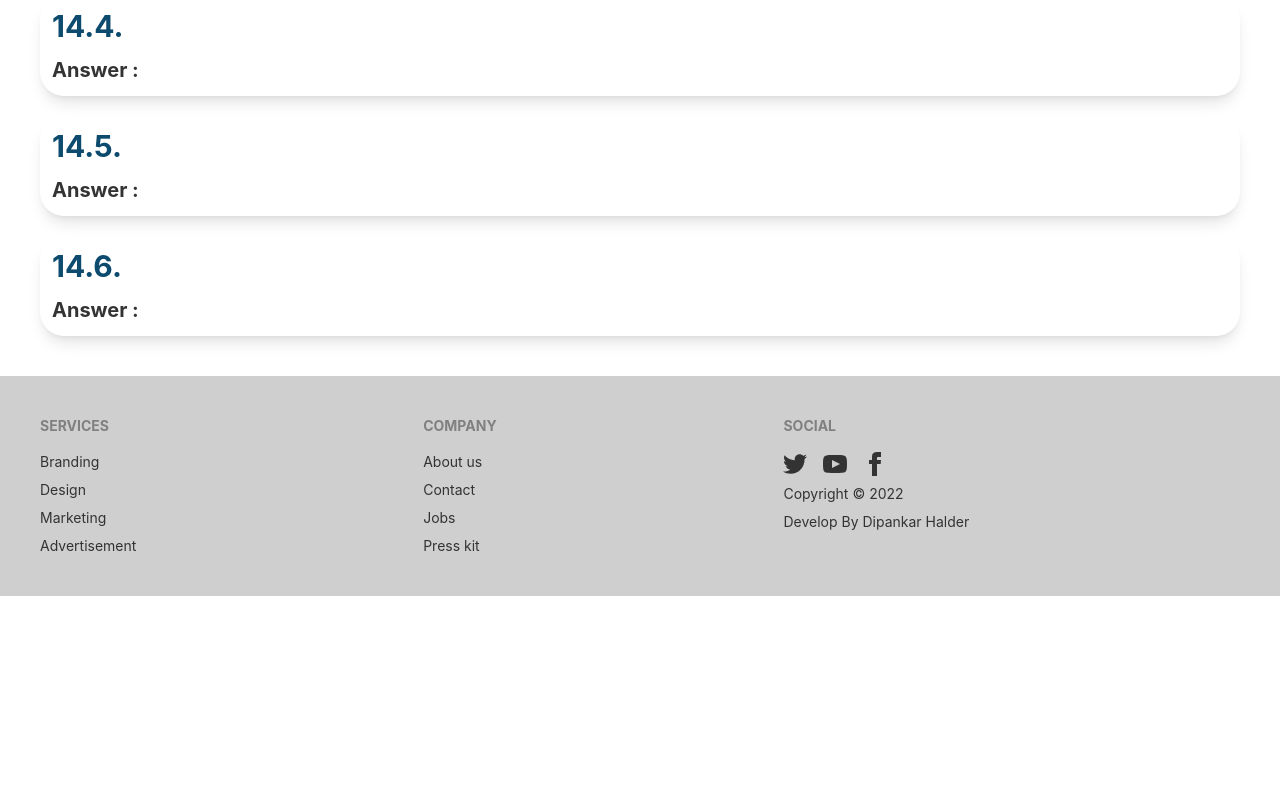
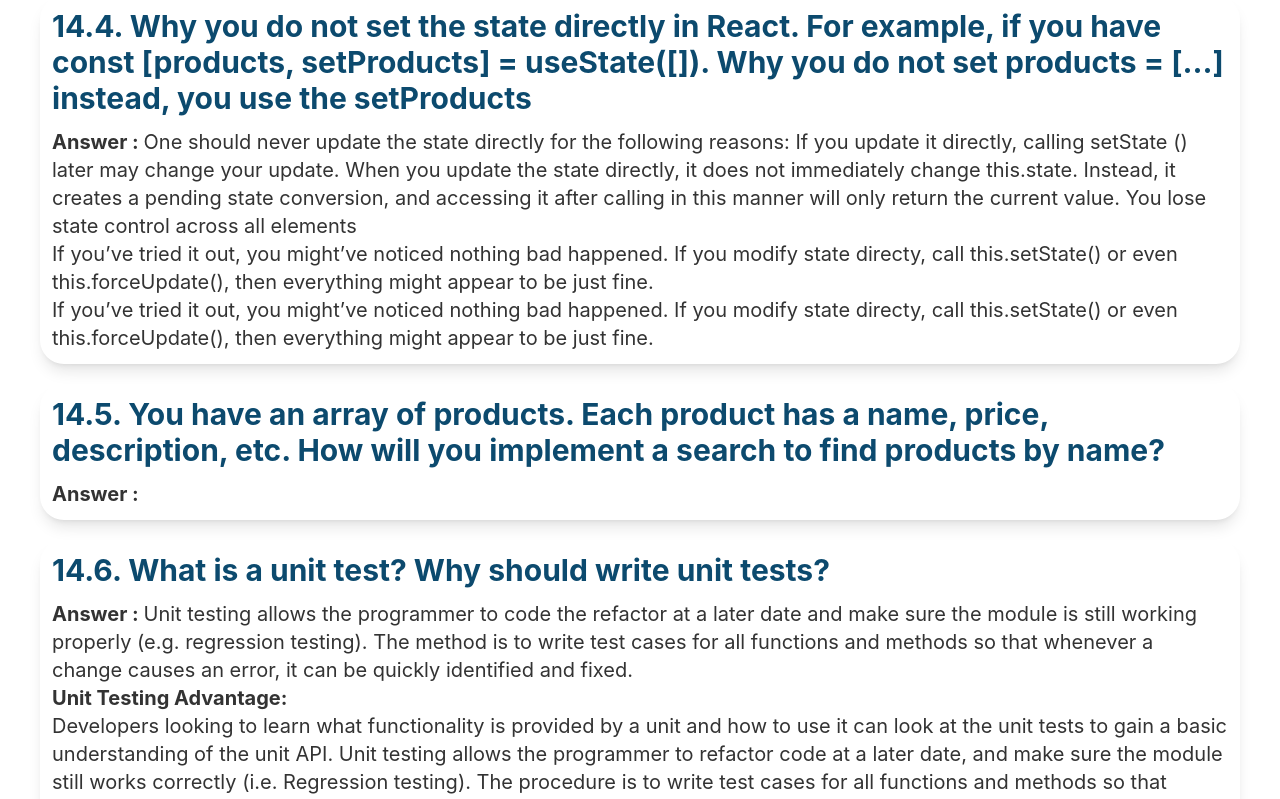
Before and after one commit to dipankar11137/manufacturer-website-client-side, a React (Create React App) app: page /blogs in a window 1280 px wide. Shown: the part 1320-2119 px from the top of the page. Before the commit the page ends 1916 px from the top, so only its background shows below. Built offline with nearby package versions, Linux system fonts and the light colour scheme; no server answers.

Commit message:
update blog

```diff
--- a/src/Pages/Share/Blogs.js
+++ b/src/Pages/Share/Blogs.js
@@ -40,16 +40,36 @@ const Blogs = () => {
                     <p className='mt-3 text-xl'><span className='font-bold'>Answer : </span>Prototypical inheritance is a feature of JavaScript that is used to add methods and features to objects. It is a method by which an object can inherit the properties and methods of another object. Traditionally, to get and set an [[prototype]] of an object, we use the object. get Prototype Of and object.JavaScript is a prototype-based, Object Oriented programming language. After the ES6 updates, JavaScript allowed for “prototypal inheritance”, meaning that objects and methods can be shared, extended, and copied. Sharing amid objects makes for easy inheritance of structure (data fields), behavior (functions / methods), and state (data values). JavaScript is the most common of the prototype-capable languages, and its capabilities are relatively unique. When used appropriately, prototypical inheritance in JavaScript is a powerful tool that can save hours of coding.</p>
                 </div>
                 <div className='shadow-lg rounded-3xl p-3 mt-5'>
-                    <h1 className='font-bold text-3xl text-sky-900'>14.4. </h1>
+                    <h1 className='font-bold text-3xl text-sky-900'>14.4. Why you do not set the state directly in React. For example, if you have const [products, setProducts] = useState([]). Why you do not set products = [...] instead, you use the setProducts</h1>
+                    <p className='mt-3 text-xl'><span className='font-bold'>Answer : </span>One should never update the state directly for the following reasons:
+                        If you update it directly, calling setState () later may change your update.
+                        When you update the state directly, it does not immediately change this.state. Instead, it creates a pending state conversion, and accessing it after calling in this manner will only return the current value.
+                        You lose state control across all elements <br />
+                        If you’ve tried it out, you might’ve noticed nothing bad happened. If you modify state directy, call this.setState({ }) or even this.forceUpdate(), then everything might appear to be just fine. <br />
+                        If you’ve tried it out, you might’ve noticed nothing bad happened. If you modify state directy, call this.setState({ }) or even this.forceUpdate(), then everything might appear to be just fine.
+                    </p>
+                </div>
+                <div className='shadow-lg rounded-3xl p-3 mt-5'>
+                    <h1 className='font-bold text-3xl text-sky-900'>14.5. You have an array of products. Each product has a name, price, description, etc. How will you implement a search to find products by name?</h1>
                     <p className='mt-3 text-xl'><span className='font-bold'>Answer : </span></p>
                 </div>
                 <div className='shadow-lg rounded-3xl p-3 mt-5'>
-                    <h1 className='font-bold text-3xl text-sky-900'>14.5. </h1>
-                    <p className='mt-3 text-xl'><span className='font-bold'>Answer : </span></p>
-                </div>
-                <div className='shadow-lg rounded-3xl p-3 mt-5'>
-                    <h1 className='font-bold text-3xl text-sky-900'>14.6. </h1>
-                    <p className='mt-3 text-xl'><span className='font-bold'>Answer : </span></p>
+                    <h1 className='font-bold text-3xl text-sky-900'>14.6. What is a unit test? Why should write unit tests?</h1>
+                    <p className='mt-3 text-xl'><span className='font-bold'>Answer : </span>Unit testing allows the programmer to code the refactor at a later date and make sure the module is still working properly (e.g. regression testing). The method is to write test cases for all functions and methods so that whenever a change causes an error, it can be quickly identified and fixed.
+                        <br />
+                        <span className='font-bold'>Unit Testing Advantage:</span>
+                        <br />
+                        Developers looking to learn what functionality is provided by a unit and how to use it can look at the unit tests to gain a basic understanding of the unit API.
+                        Unit testing allows the programmer to refactor code at a later date, and make sure the module still works correctly (i.e. Regression testing). The procedure is to write test cases for all functions and methods so that whenever a change causes a fault, it can be quickly identified and fixed.
+                        Due to the modular nature of the unit testing, we can test parts of the project without waiting for others to be completed.
+
+                        <br />
+                        <span className='font-bold'>Unit Testing Disadvantages :</span>
+                        <br />
+                        Unit testing can’t be expected to catch every error in a program. It is not possible to evaluate all execution paths even in the most trivial programs
+                        Unit testing by its very nature focuses on a unit of code. Hence it can’t catch integration errors or broad system level errors.
+                        It’s recommended unit testing be used in conjunction with other testing activities.
+                    </p>
                 </div>
             </div>
             <Footer />
```
